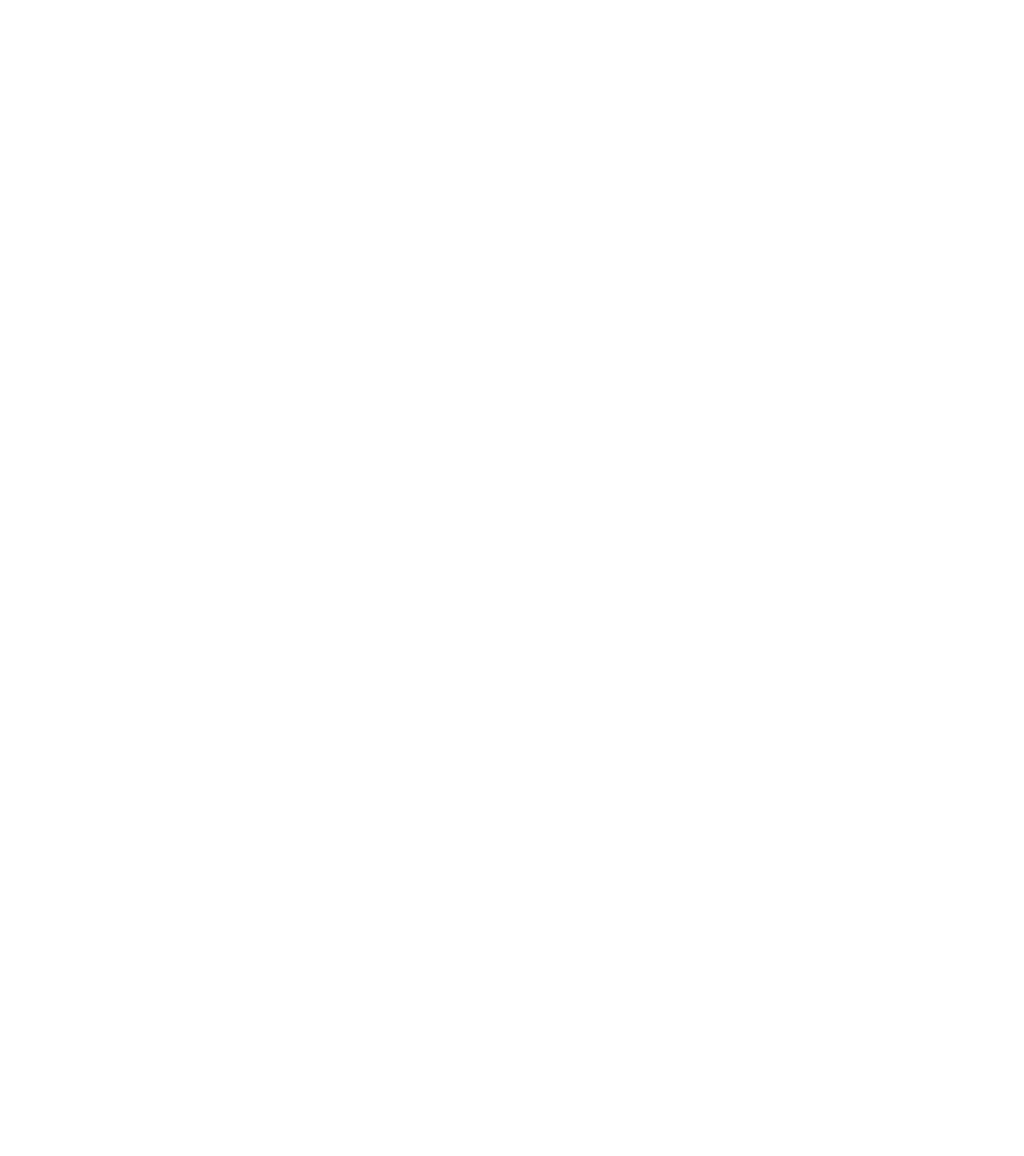
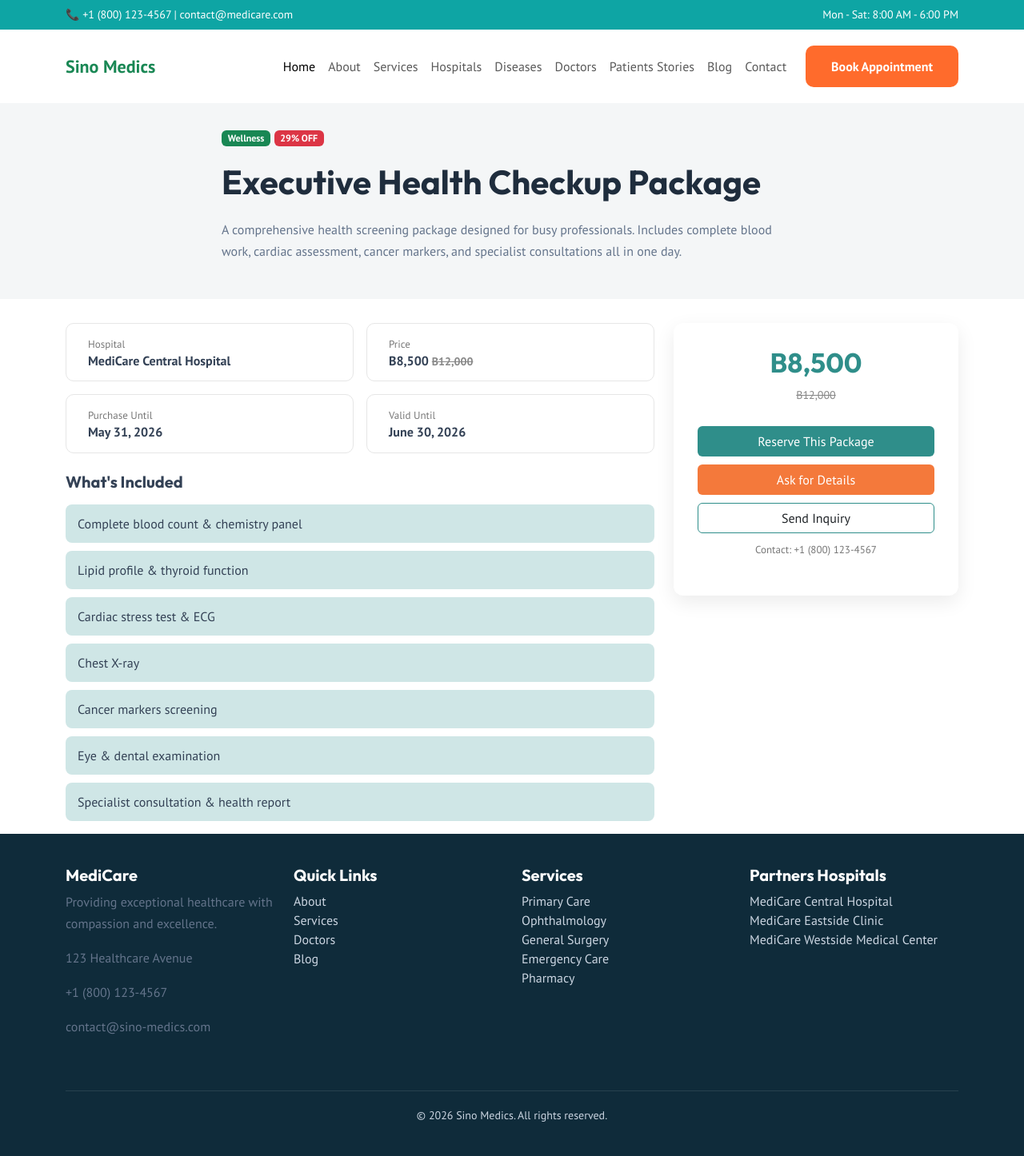
Before and after one commit to rukunujjaman99/sinomedics, a plain HTML site: page package-details.html in a window 1280 px wide. Shown: the whole page at 80% size. Before the commit the page ends 800 px from the top, so only its background shows below. Drawn offline with nearby package versions, Linux system fonts and the light colour scheme.

Commit message:
package details page added

```diff
--- a/assets/css/style.css
+++ b/assets/css/style.css
@@ -1744,3 +1744,128 @@
 }
 
 }
+
+
+
+
+/* package details page css start */
+
+/* hero */
+
+.package-hero-section{
+background:#f4f6f7;
+padding:30px 0;
+color:#1f2d3d;
+position:relative;
+margin-bottom: 30px;
+}
+
+/* .package-hero-section:before{
+content:'';
+position:absolute;
+inset:0;
+background:rgba(255,255,255,.85);
+} */
+
+.hero-content{
+position:relative;
+max-width:750px;
+}
+
+.hero-content h1{
+font-size:42px;
+font-weight:700;
+margin:20px 0;
+}
+
+
+/* info box */
+
+.info-box{
+display:flex;
+gap:12px;
+background:white;
+border-radius:10px;
+padding:15px;
+border:1px solid #e6e6e6;
+}
+
+.info-box i{
+color:#2f8e8a;
+font-size:18px;
+}
+
+.info-box p{
+margin:0;
+font-size:13px;
+color:#777;
+}
+
+.info-box h6{
+margin:0;
+font-weight:600;
+}
+
+
+/* included */
+
+.included-list{
+list-style:none;
+padding:0;
+}
+
+.included-list li{
+background:#cfe6e6;
+margin-bottom:10px;
+padding:12px 15px;
+border-radius:8px;
+}
+
+
+/* price card */
+
+.price-card{
+background:white;
+padding:30px;
+border-radius:12px;
+box-shadow:0 8px 25px rgba(0,0,0,0.08);
+text-align:center;
+}
+
+.price-card h2{
+color:#2f8e8a;
+font-weight:700;
+}
+
+.old-price{
+text-decoration:line-through;
+color:#888;
+font-size:14px;
+}
+
+.reserve-btn{
+background:#2f8e8a;
+color:white;
+margin-top:10px;
+}
+
+.details-btn{
+background:#f4793b;
+color:white;
+margin-top:10px;
+}
+
+.inquiry-btn{
+border:1px solid #2f8e8a;
+margin-top:10px;
+}
+
+.contact-text{
+font-size:13px;
+color:#777;
+margin-top:10px;
+}
+
+
+
+/* package details css end */
--- a/package-details.html
+++ b/package-details.html
@@ -0,0 +1,231 @@
+<!DOCTYPE html>
+<html lang="en">
+<head>
+<meta charset="UTF-8">
+<meta name="viewport" content="width=device-width, initial-scale=1.0">
+<title>Sino Medics - Healthcare</title>
+<meta name="description" content="Sino Medics is a leading healthcare provider offering comprehensive medical services with expert physicians and compassionate care. Book your appointment today!">
+<meta name="keywords" content="Healthcare, Medical Services, Doctors, Cardiology, Neurology, Pediatrics, Orthopedics, Ophthalmology, General Medicine">
+
+<link href="https://cdn.jsdelivr.net/npm/bootstrap@5.3.2/dist/css/bootstrap.min.css" rel="stylesheet">
+<link rel="stylesheet" href="assets/css/style.css">
+
+
+</head>
+
+<body>
+
+<!-- TOPBAR -->
+<div class="topbar">
+<div class="container d-flex justify-content-between">
+<div>📞 +1 (800) 123-4567 | contact@medicare.com</div>
+<div>Mon - Sat: 8:00 AM - 6:00 PM</div>
+</div>
+</div>
+
+<!-- NAVBAR -->
+<nav class="navbar navbar-expand-lg bg-white shadow-sm">
+<div class="container">
+<a class="navbar-brand text-success" href="#">Sino Medics</a>
+<button class="navbar-toggler" data-bs-toggle="collapse" data-bs-target="#menu">
+<span class="navbar-toggler-icon"></span>
+</button>
+
+<div class="collapse navbar-collapse" id="menu">
+<ul class="navbar-nav ms-auto align-items-lg-center">
+<li class="nav-item"><a class="nav-link active" href="index.html">Home</a></li>
+<li class="nav-item"><a class="nav-link" href="about.html">About</a></li>
+<li class="nav-item"><a class="nav-link" href="services.html">Services</a></li>
+<li class="nav-item"><a class="nav-link" href="hospitals.html">Hospitals</a></li>
+ <li class="nav-item"><a class="nav-link" href="diseases.html">Diseases</a></li>
+<li class="nav-item"><a class="nav-link" href="doctors.html">Doctors</a></li>
+<li class="nav-item"><a class="nav-link" href="patients-story.html">Patients Stories</a></li>
+<li class="nav-item"><a class="nav-link" href="blog.html">Blog</a></li>
+<li class="nav-item"><a class="nav-link" href="contact.html">Contact</a></li>
+<li class="nav-item ms-lg-3">
+<a href="appointment.html" class="btn btn-primary-custom">Book Appointment</a>
+</li>
+</ul>
+</div>
+</div>
+</nav>
+<!-- package -->
+
+
+<!-- HERO -->
+
+<section class="package-hero-section">
+<div class="container hero-content">
+
+<span class="badge bg-success">Wellness</span>
+<span class="badge bg-danger">29% OFF</span>
+
+<h1>Executive Health Checkup Package</h1>
+
+<p>
+A comprehensive health screening package designed for busy professionals.
+Includes complete blood work, cardiac assessment, cancer markers, and specialist consultations all in one day.
+</p>
+
+</div>
+</section>
+
+
+<!-- PACKAGE DETAILS -->
+
+<section class="package-details-section">
+
+<div class="container">
+
+<div class="row">
+
+<div class="col-lg-8">
+
+<div class="row g-3 mb-4">
+
+<div class="col-md-6">
+<div class="info-box">
+<i class="fa fa-hospital"></i>
+<div>
+<p>Hospital</p>
+<h6>MediCare Central Hospital</h6>
+</div>
+</div>
+</div>
+
+<div class="col-md-6">
+<div class="info-box">
+<i class="fa fa-tag"></i>
+<div>
+<p>Price</p>
+<h6>B8,500 <span class="old-price">B12,000</span></h6>
+</div>
+</div>
+</div>
+
+<div class="col-md-6">
+<div class="info-box">
+<i class="fa fa-calendar"></i>
+<div>
+<p>Purchase Until</p>
+<h6>May 31, 2026</h6>
+</div>
+</div>
+</div>
+
+<div class="col-md-6">
+<div class="info-box">
+<i class="fa fa-calendar"></i>
+<div>
+<p>Valid Until</p>
+<h6>June 30, 2026</h6>
+</div>
+</div>
+</div>
+
+</div>
+
+
+<h5 class="mb-3">What's Included</h5>
+
+<ul class="included-list">
+
+<li>Complete blood count & chemistry panel</li>
+<li>Lipid profile & thyroid function</li>
+<li>Cardiac stress test & ECG</li>
+<li>Chest X-ray</li>
+<li>Cancer markers screening</li>
+<li>Eye & dental examination</li>
+<li>Specialist consultation & health report</li>
+
+</ul>
+
+</div>
+
+
+
+<!-- PRICE CARD -->
+
+<div class="col-lg-4">
+
+<div class="price-card">
+
+<h2>B8,500</h2>
+<p class="old-price">B12,000</p>
+
+<button class="btn reserve-btn w-100">Reserve This Package</button>
+<button class="btn details-btn w-100">Ask for Details</button>
+<button class="btn inquiry-btn w-100">Send Inquiry</button>
+
+<p class="contact-text">
+Contact: +1 (800) 123-4567
+</p>
+
+</div>
+
+</div>
+
+</div>
+</div>
+
+</section>
+
+
+<!-- FOOTER -->
+<footer class="footer">
+<div class="container">
+<div class="row">
+<div class="col-md-3">
+<h5>MediCare</h5>
+<p>Providing exceptional healthcare with compassion and excellence.</p>
+
+<p>123 Healthcare Avenue</p>
+<p>+1 (800) 123-4567</p>
+<p>contact@sino-medics.com</p>
+</div>
+
+<div class="col-md-3">
+<h5>Quick Links</h5>
+<ul class="list-unstyled">
+<li><a href="#">About</a></li>
+<li><a href="#">Services</a></li>
+<li><a href="#">Doctors</a></li>
+<li><a href="#">Blog</a></li>
+</ul>
+</div>
+<div class="col-md-3">
+<h5>Services</h5>
+<ul class="list-unstyled">
+<li><a href="#">Primary Care</a></li>
+<li><a href="#">Ophthalmology</a></li>
+<li><a href="#">General Surgery</a></li>
+<li><a href="#">Emergency Care</a></li>
+<li><a href="#">Pharmacy</a></li>
+
+</ul>
+</div>
+
+
+
+<div class="col-md-3">
+ <h5>Partners Hospitals</h5>
+<ul class="list-unstyled">
+<li><a href="#">MediCare Central Hospital</a></li>
+<li><a href="#">MediCare Eastside Clinic</a></li>
+<li><a href="#">MediCare Westside Medical Center</a></li>
+
+</ul>
+
+</div>
+
+</div>
+
+<div class="footer-bottom">
+© 2026 Sino Medics. All rights reserved.
+</div>
+</div>
+</footer>
+
+<script src="https://cdn.jsdelivr.net/npm/bootstrap@5.3.2/dist/js/bootstrap.bundle.min.js"></script>
+</body>
+</html>
```
